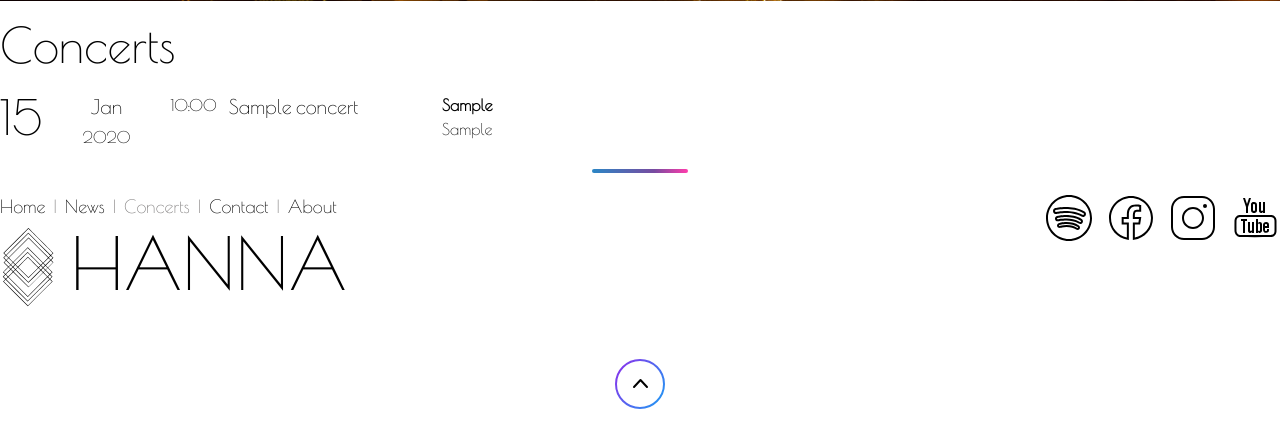
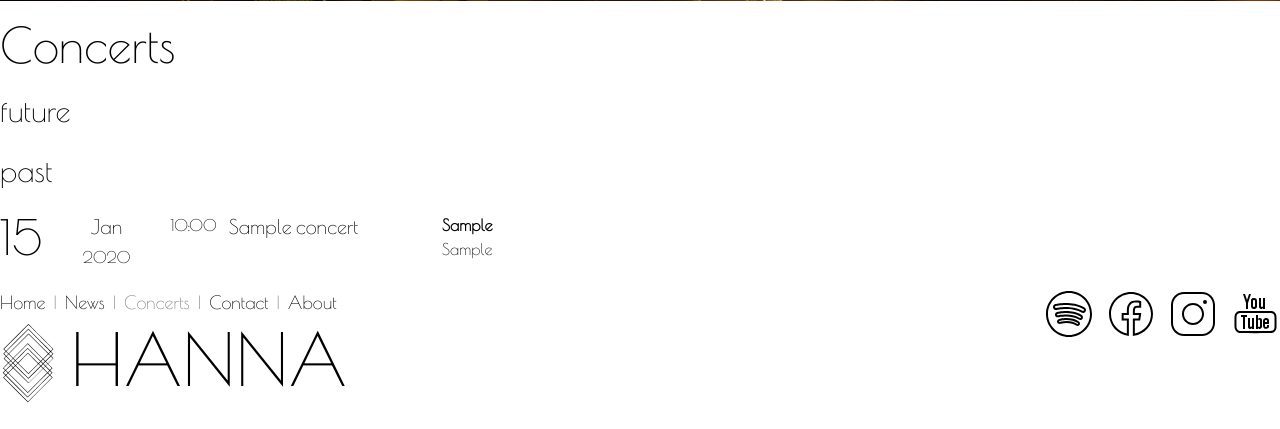
Before and after one commit to AMalenkij/dj_Hanna, a Django app: page /concerts/ in a window 1280 px wide. Shown: the part 479-908 px from the top of the page. Run offline with Django 4.2, Linux system fonts and the light colour scheme; tables that the repository leaves empty hold one stand-in row (values such as "Sample post"); some libraries are stand-ins or nearby versions.

Commit message:
separate concert on past and future

```diff
--- a/home/templates/home/concerts.html
+++ b/home/templates/home/concerts.html
@@ -11,7 +11,34 @@
 </div>
 <div class="mt-5">
     <div class=" text-5xl mx-auto container mb-6 ">{% trans 'Concerts' %}</div>
-    {% for item in concerts %}
+    <div class=" text-3xl mx-auto container mb-6 ">future</div>
+    {% for item in future %}
+    <a class="group" href="{{ item.link }} ">
+        <div class="flex container mx-auto mb-5">
+            <!-- date and time -->
+            <div class="lg:flex basis-1/6 lg:gap-x-10 grid gap-y-1 text-center mr-3">
+                <div class="text-5xl">{{ item.date|date:"d" }}</div>
+                <div class="gap-y-1 grid ">
+                    <div class="basis-1/4 text-xl">{{ item.date|date:"M" }}</div>
+                    <div class="basis-1/4">{{ item.date|date:"Y" }}</div>
+                </div>
+                <div class="basis-1/4">{{ item.time|time:"H:i" }}</div>
+            </div>
+
+            <!-- title, place and location -->
+            <div class="lg:flex lf:gap-x-20 lg:basis-1/2 grid gap-y-1">
+                <div class="lg:basis-1/3 text-2xl lg:text-xl">{{ item.title }}</div>
+                <div class="">
+                    <div class="font-bold">{{ item.place }}</div>
+                    <div class="">{{ item.location }}</div>
+                </div>
+            </div>
+        </div>
+<div class="group-hover:visible invisible h-1 w-24 border-gradient mx-auto mt-2 mb-4 rounded-xl"></div>
+</a>
+{% endfor %}
+<div class=" text-3xl mx-auto container mb-6 ">past</div>
+{% for item in past %}
 <div class="flex container mx-auto mb-5">
     <!-- date and time -->
     <div class="lg:flex basis-1/6 lg:gap-x-10 grid gap-y-1 text-center mr-3">
@@ -33,7 +60,6 @@
     </div>
 </div>
 </div>
-<div class="h-1 w-24 border-gradient mx-auto mt-2 mb-4 rounded-xl"></div>
+{% endfor %}
 
-{% endfor %}
 {% endblock content %}
--- a/home/views.py
+++ b/home/views.py
@@ -72,8 +72,8 @@ class ConcertsList(ListView):
 
     def get_context_data(self, *, object_list=None, **kwargs):
         context = super().get_context_data(**kwargs)
-        context['past'] = Concerts.objects.filter(date__gte=date.today())
-        context['future'] = Concerts.objects.filter(date__lte=date.today())
+        context['future'] = Concerts.objects.filter(date__gte=date.today())
+        context['past'] = Concerts.objects.filter(date__lte=date.today())
         return context
 
     def get_queryset(self):
```
Lines whose indentation alone changed are shown as unchanged.
